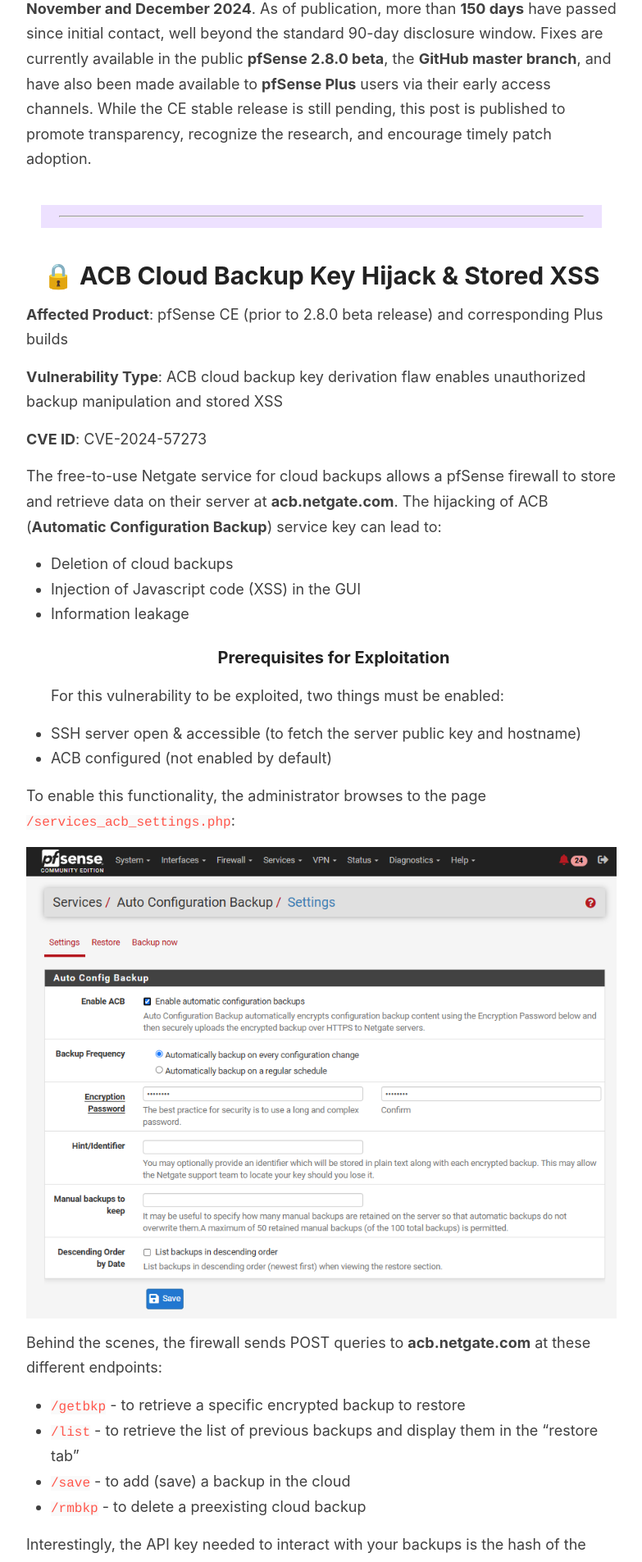
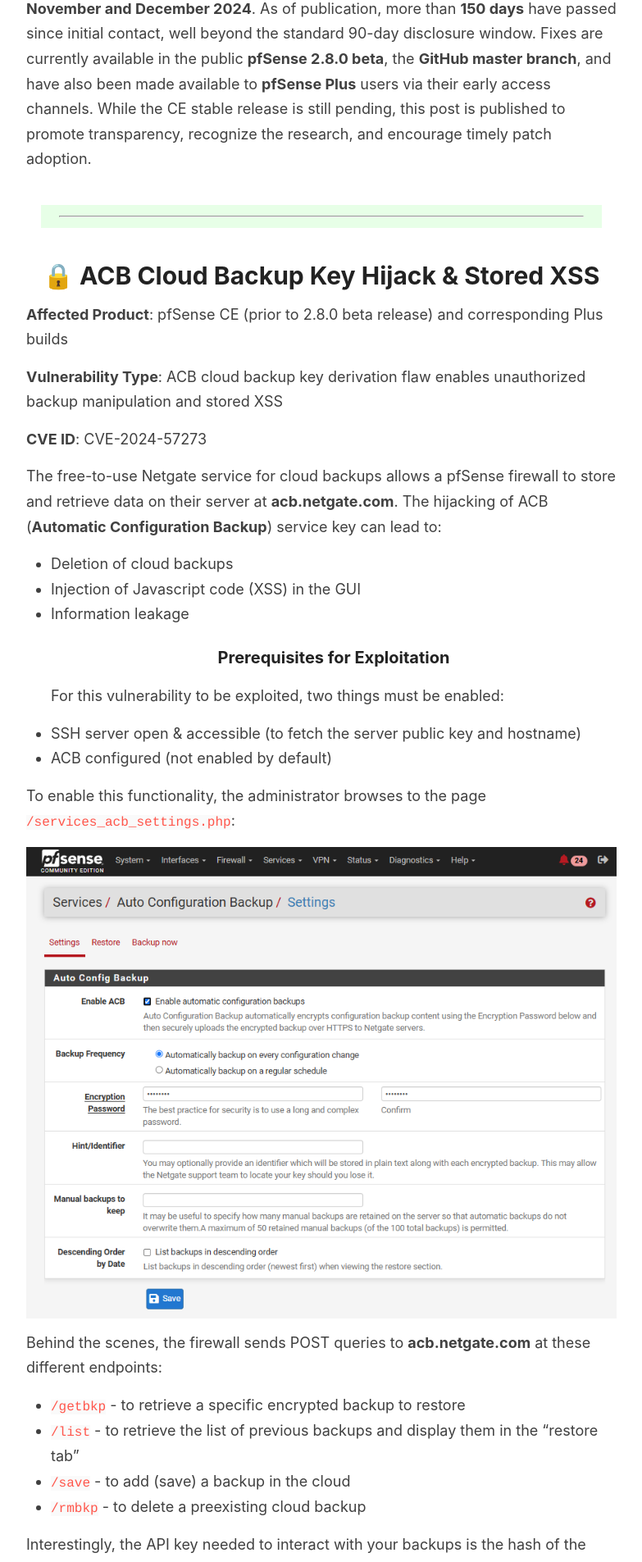
Before and after one commit to NavyTitanium/NavyTitanium.github.io, a Jekyll site: the page built from _posts/2025-05-12-pfSense-vulnerabilities.md, in a window 1280 px wide. Shown: the part 339-2244 px from the top of the page at 82% size, without its empty margins (248-1031 px from the left). Built offline with Jekyll 4.4.1, drawn with Linux system fonts in a browser that asks for light colours.

Commit message:
Update style.scss

```diff
--- a/assets/style.scss
+++ b/assets/style.scss
@@ -381,7 +381,7 @@
     color: $gray;
     font-size: 22px;
     font-style: italic;
-    background-color: #ede1ff;
+    background-color: #e7ffe7;
   }
 
   .you-may-like{
```
